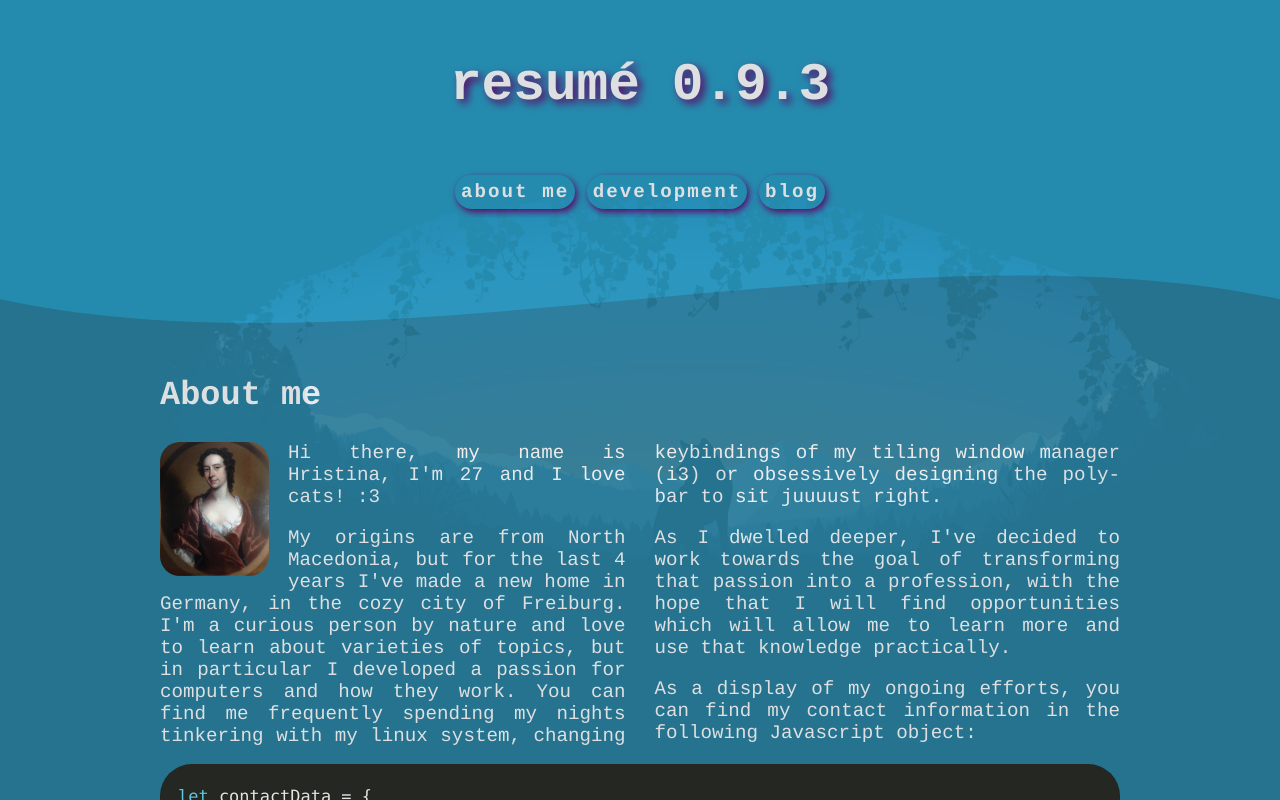
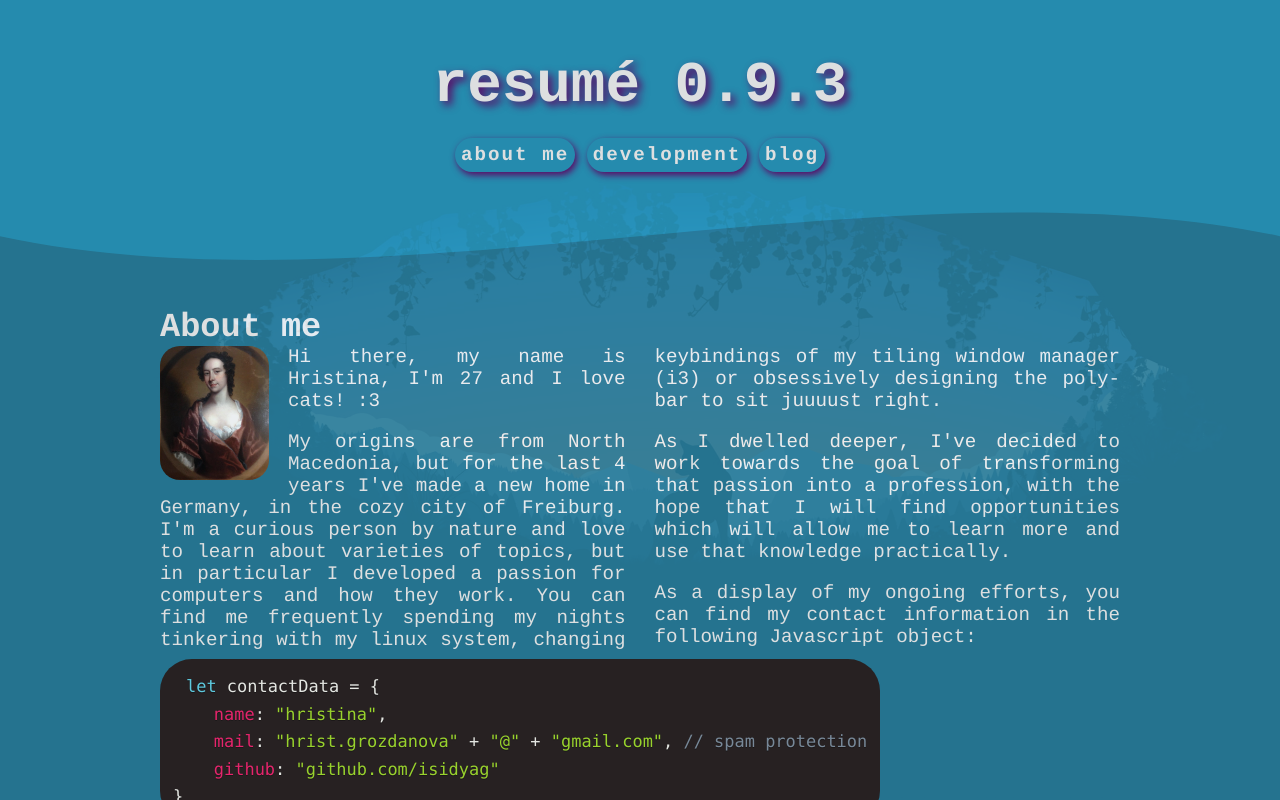
Before and after one commit to isidyaG/website, a plain HTML site: page index.html in a window 1280 px wide. Drawn offline with Linux system fonts and the light colour scheme.

Commit message:
Fixed the padding on the heading.

```diff
--- a/index.css
+++ b/index.css
@@ -3,19 +3,23 @@
 
 .heading {
     text-align: left;
+    margin: 0px;
 }
 
 h2 {
     font-size: 1.75em;
 }
+
 .menu {
     text-align: center;
 }
 
 .heading-title {
+    margin-top: 0px;
+    margin-bottom: 0px;
     text-align: center;
     text-shadow: 4px 4px 8px #660066;
-    font-size: 2.75em;
+    font-size: 3em;
 }
 
 /* Section: body&HTML! */
@@ -97,7 +101,6 @@ p {
     max-width: 50em;
     width: calc(100% - 30px);
     margin: auto;
-    padding: 15px;
 }
 
 ul {
@@ -106,7 +109,7 @@ ul {
 }
 
 li {
-    padding-bottom: 20px;
+    padding-bottom: 0px;
 }
 
 strong {
@@ -116,7 +119,8 @@ strong {
 /* ---------------------------------------------------------- */
 
 code[class*=language-],pre[class*=language-] {
-    font-size: 0.94em;
+    width: fit-content;
+    padding: 13px;
     border-radius: 32px;
 }
 
@@ -214,27 +218,28 @@ button:hover {
     background-repeat: no-repeat;
     width: 100%;
     float: left;
-    padding-top: 5px;
-    padding-bottom: 80px;
+    padding-top: 0px;
+    padding-bottom: 0px;
 }
 
 .section-heading {
     background-color: #2895BA;
-    padding-top: 5px;
-    padding-bottom: 0px;
+    margin: 0px;
+    padding-top: 53px;
+    padding-bottom: 13px;
 }
 
 .section-menu {
     background-color: #2895BA;
-    padding-top: 0px;
-    padding-bottom: 0px;
+    padding-top: 13px;
+    padding-bottom: 33px;
 }
 
 .section-heading-bg {
     background-color: #2895BA;
     background-image: url('./images/head.svg');
-    padding-top: 0px;
-    padding-bottom: 80px;
+    padding-top: 13px;
+    padding-bottom: 53px;
 }
 
 .sticky {
@@ -250,14 +255,20 @@ button:hover {
 .section-me {
     background-color: #287b98;
     background-image: url('./images/blog.svg');
+    padding-top: 43px;
+    padding-bottom: 43px;
 }
 
 .section-dev {
     background-color: #256178;
     background-image: url('./images/me.svg');
+    padding-top: 43px;
+    padding-bottom: 43px;
 }
 
 .section-blog {
     background-color: #204959;
     background-image: url('./images/dev.svg');
+    padding-top: 43px;
+    padding-bottom: 43px;
 }
--- a/index.html
+++ b/index.html
@@ -9,12 +9,12 @@
   </head>
   <body>
     <div class="inner">
-      <div class="section section-heading">
+      <div class="section-heading">
         <div class="section-content">
           <h1 class="heading-title">resum&eacute; 0.9.3</h1>
         </div>
       </div>
-      <div class="section section-menu">
+      <div class="section-menu">
         <div class="section-content menu">
           <a href="#About me"><span class="menu-item">About me</span></a>
           <a href="#Development"><span class="menu-item">Development</span></a>
--- a/index.js
+++ b/index.js
@@ -24,7 +24,6 @@ window.onload = function() {
 
     var section_menu = document.getElementsByClassName("section-menu")[0];
     var sticky = section_menu.offsetTop;
-
     var inner = document.getElementsByClassName("inner")[0];
 
     inner.addEventListener("scroll", function() {
--- a/prism.css
+++ b/prism.css
@@ -1,3 +1,3 @@
 /* PrismJS 1.29.0
 https://prismjs.com/download.html#themes=prism-okaidia&languages=markup+css+clike+javascript */
-code[class*=language-],pre[class*=language-]{color:#f8f8f2;background:0 0;text-shadow:0 1px rgba(0,0,0,.3);font-family:Consolas,Monaco,'Andale Mono','Ubuntu Mono',monospace;font-size:1em;text-align:left;white-space:pre;word-spacing:normal;word-break:normal;word-wrap:normal;line-height:1.5;-moz-tab-size:4;-o-tab-size:4;tab-size:4;-webkit-hyphens:none;-moz-hyphens:none;-ms-hyphens:none;hyphens:none}pre[class*=language-]{padding:1em;margin:.5em 0;overflow:auto;border-radius:.3em}:not(pre)>code[class*=language-],pre[class*=language-]{background:#272822}:not(pre)>code[class*=language-]{padding:.1em;border-radius:.3em;white-space:normal}.token.cdata,.token.comment,.token.doctype,.token.prolog{color:#8292a2}.token.punctuation{color:#f8f8f2}.token.namespace{opacity:.7}.token.constant,.token.deleted,.token.property,.token.symbol,.token.tag{color:#f92672}.token.boolean,.token.number{color:#ae81ff}.token.attr-name,.token.builtin,.token.char,.token.inserted,.token.selector,.token.string{color:#a6e22e}.language-css .token.string,.style .token.string,.token.entity,.token.operator,.token.url,.token.variable{color:#f8f8f2}.token.atrule,.token.attr-value,.token.class-name,.token.function{color:#e6db74}.token.keyword{color:#66d9ef}.token.important,.token.regex{color:#fd971f}.token.bold,.token.important{font-weight:700}.token.italic{font-style:italic}.token.entity{cursor:help}
+code[class*=language-],pre[class*=language-]{color:#f8f8f2;background:0 0;text-shadow:0 1px rgba(0,0,0,.3);font-family:Consolas,Monaco,'Andale Mono','Ubuntu Mono',monospace;font-size:0.94em;text-align:left;white-space:pre;word-spacing:normal;word-break:normal;word-wrap:normal;line-height:1.5;-moz-tab-size:4;-o-tab-size:4;tab-size:4;-webkit-hyphens:none;-moz-hyphens:none;-ms-hyphens:none;hyphens:none}pre[class*=language-]{padding:0;margin:0;overflow:none;border-radius:0}:not(pre)>code[class*=language-],pre[class*=language-]{background:#2a2222}:not(pre)>code[class*=language-]{padding:0;border-radius:0;white-space:normal}.token.cdata,.token.comment,.token.doctype,.token.prolog{color:#8292a2}.token.punctuation{color:#f8f8f2}.token.namespace{opacity:.7}.token.constant,.token.deleted,.token.property,.token.symbol,.token.tag{color:#f92672}.token.boolean,.token.number{color:#ae81ff}.token.attr-name,.token.builtin,.token.char,.token.inserted,.token.selector,.token.string{color:#a6e22e}.language-css .token.string,.style .token.string,.token.entity,.token.operator,.token.url,.token.variable{color:#f8f8f2}.token.atrule,.token.attr-value,.token.class-name,.token.function{color:#e6db74}.token.keyword{color:#66d9ef}.token.important,.token.regex{color:#fd971f}.token.bold,.token.important{font-weight:700}.token.italic{font-style:italic}.token.entity{cursor:help}
```
